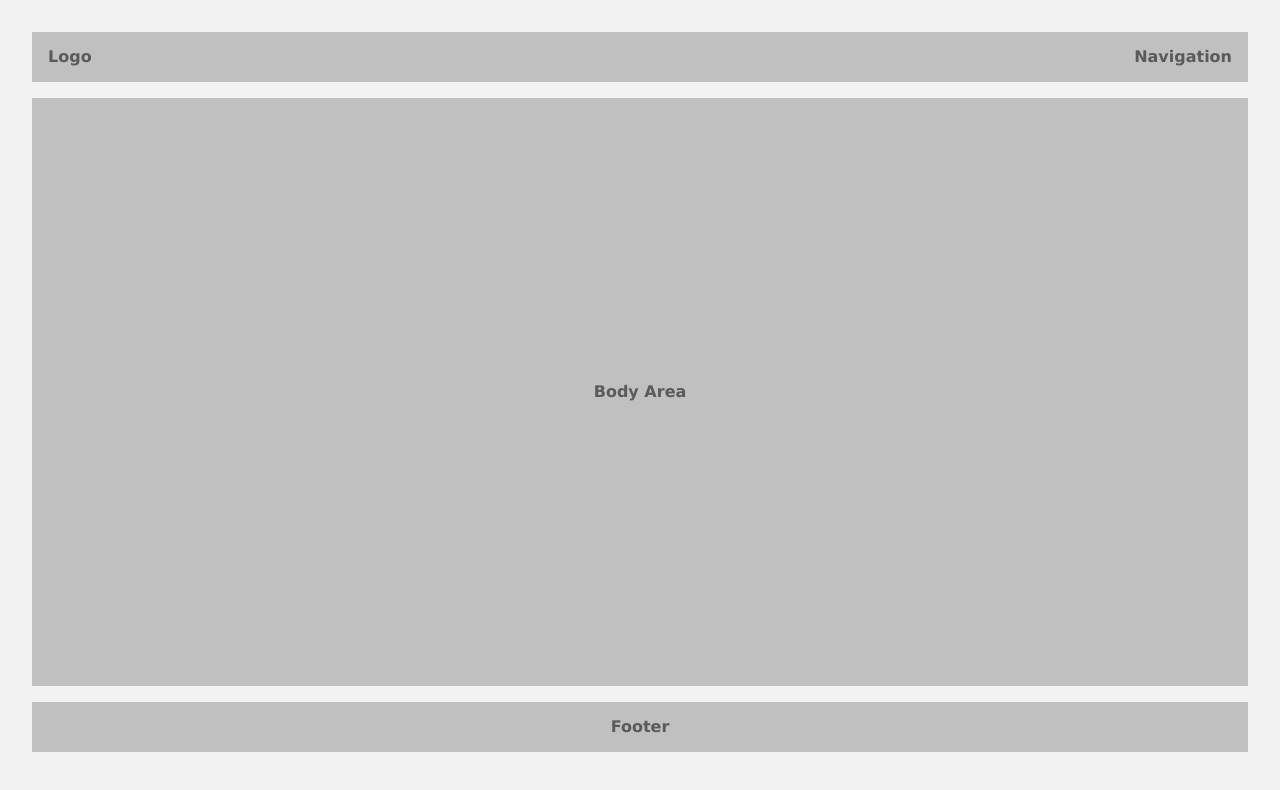
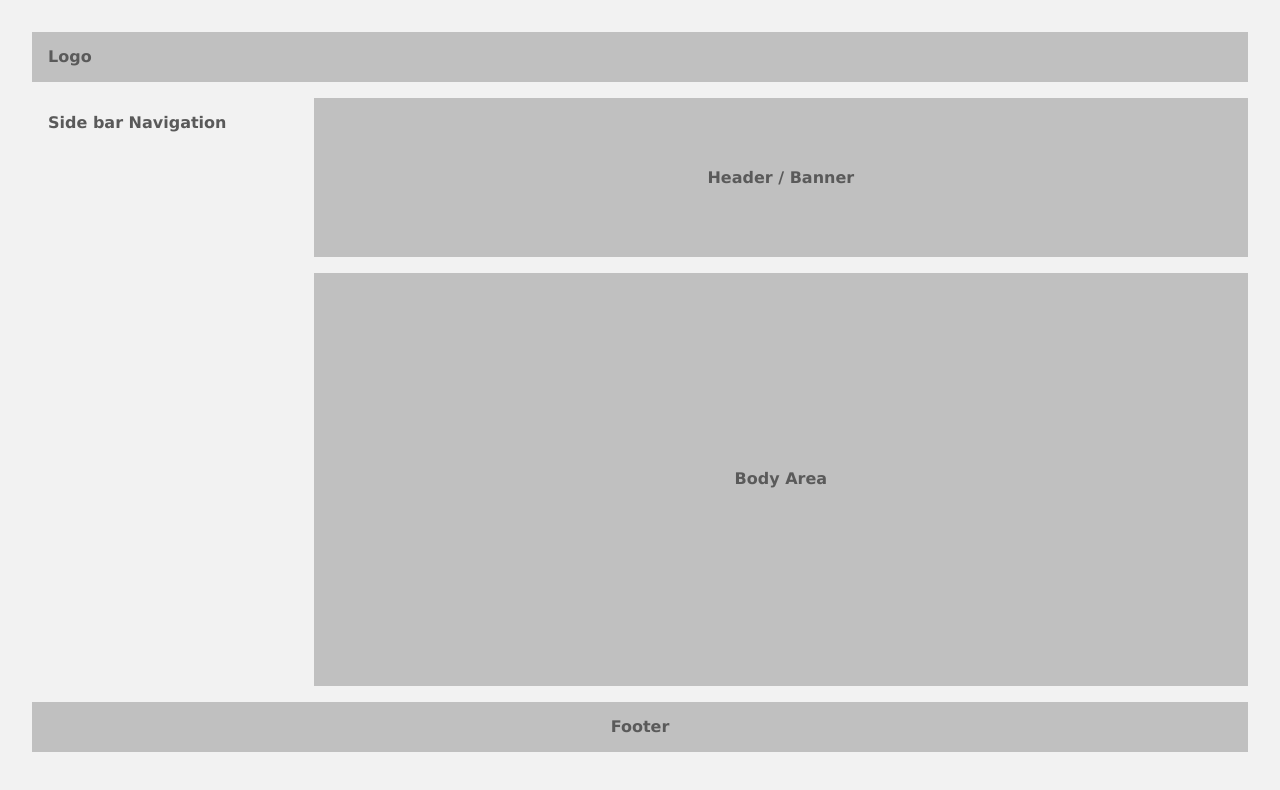
Before and after one commit to GDES-Web/battle-readiness-maxbazler, a plain HTML site: page index.html in a window 1280 px wide. Drawn offline with Linux system fonts and the light colour scheme.

Commit message:
Base Code for fullwidth

```diff
--- a/base.css
+++ b/base.css
@@ -36,26 +36,32 @@ body {
     justify-content: space-between;
 }
 
-.header {
-    height: 7vh;
+.main-content {
+    display: flex;
+    gap: 1rem;
+    width: 100%;
+    flex: 1;
 }
 
-.intro {
-    height: 7vh;
+.side {
+    flex: 1;
+    background-color: transparent;
+    align-items: flex-start;
+    justify-content: flex-start;
+    text-align: left;
 }
 
-.flex {
+.main-wrapper {
     display: flex;
-    width: 100%;
-    flex: 1;
-    gap: 1rem;
+    flex-direction: column;
+    height: 100%;
+    flex: 4;
 }
 
-.sidebar {
-    margin-right: 1rem;
+.header {
     flex: 2;
 }
 
 .main {
-    flex: 5;
+    flex: 6;
 }
--- a/index.html
+++ b/index.html
@@ -19,18 +19,26 @@
                     <span>Logo</span>
                 </div>
             </div>
-            <nav>
+
+        </div>
+        <div class="main-content">
+            <aside class="side child">
                 <div>
-                    <span>Navigation</span>
+                    <span>Side bar Navigation</span>
                 </div>
-            </nav>
+            </aside>
+            <div class="main-wrapper">
+                <div class="header child">
+                    <span>Header / Banner</span>
+                </div>
+                <main class="main child">
+                    <div>
+                        <span>Body Area</span>
+                    </div>
+                </main>
+            </div>
         </div>
 
-        <main class="flex">
-            <div class="child">
-                <span>Body Area</span>
-            </div>
-        </main>
 
         <footer class="child">
             <div>
```
